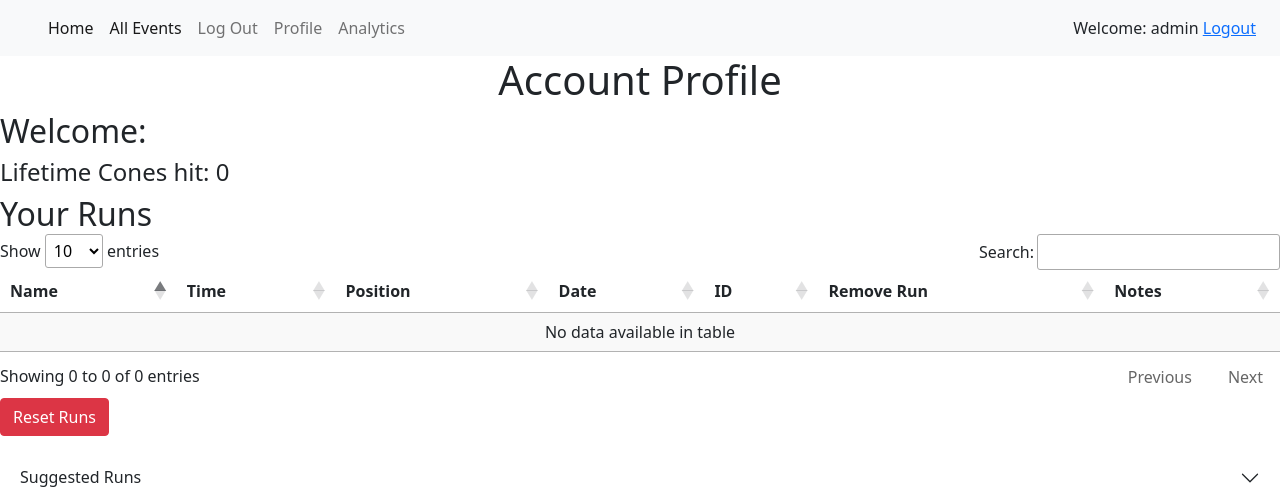
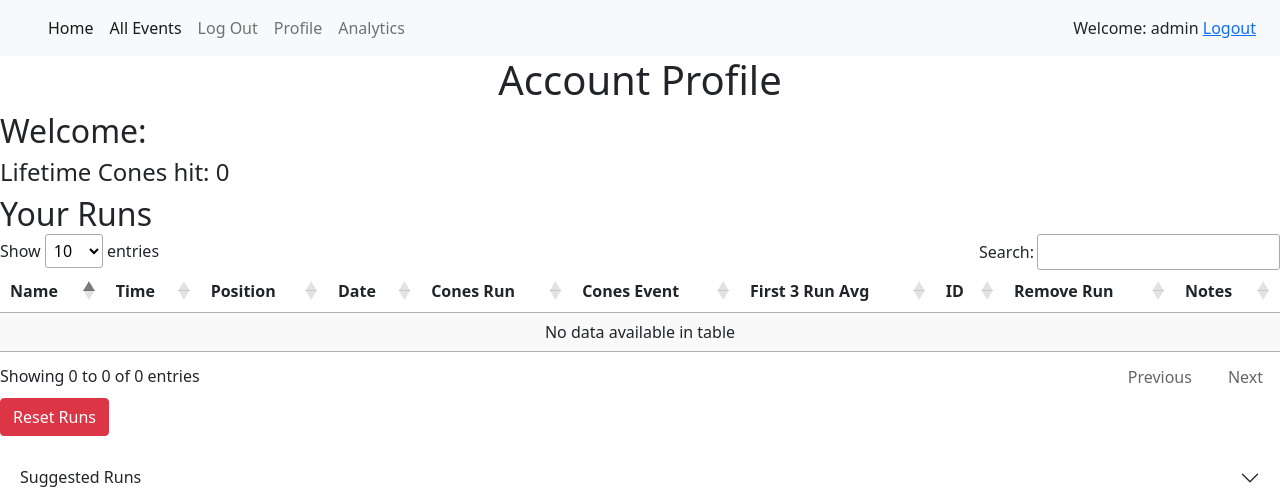
Before and after one commit to sirotras/IT391Proj, a Django app: page /user_profile/ in a window 1280 px wide. Shown: the top 500 px of the page. Run offline with Django 4.2, Linux system fonts and the light colour scheme; a user stored in the database is signed in; data comes from the database, SQL or seed files in the repository; both versions use the stored data as it was after the commit; some libraries are stand-ins or nearby versions.

Commit message:
added comments, add all run feature, fixed some things

```diff
--- a/DjangoApp/autocross/forms.py
+++ b/DjangoApp/autocross/forms.py
@@ -5,6 +5,7 @@ from django import forms
 from django.forms import ModelForm
 from .models import Run_notes
 
+#user sign up form
 class SignUpForm(UserCreationForm):
     email = forms.EmailField(widget=forms.EmailInput(attrs={'class':'form-control'}))
     first_name = forms.CharField(max_length=30, widget=forms.TextInput(attrs={'class':'form-control'}))
@@ -20,6 +21,7 @@ class SignUpForm(UserCreationForm):
         self.fields['password1'].widget.attrs['class']= 'form-control'
         self.fields['password2'].widget.attrs['class']= 'form-control'
 
+#form for run notes, allowing the select fields to be updated
 class RunNotesForm(ModelForm):
     class Meta:
         model = Run_notes
--- a/DjangoApp/autocross/models.py
+++ b/DjangoApp/autocross/models.py
@@ -146,11 +146,12 @@ class Profile(models.Model):
             self.save()
         else:
             #already in run list, remove from sugg list
-            sugg_list.remove(id)
-            self.suggestion_list = ''
-            for sugg_id in sugg_list:
-                self.suggestion_list+= (sugg_id + '|')
-            self.save()
+            if id in sugg_list:
+                sugg_list.remove(id)
+                self.suggestion_list = ''
+                for sugg_id in sugg_list:
+                    self.suggestion_list+= (sugg_id + '|')
+                self.save()
 
     def remove_from_run_list(self,id):
         '''
@@ -158,13 +159,14 @@ class Profile(models.Model):
         '''
         local_run_list = self.run_list.split('|')
         local_run_list.pop()
-        local_run_list.remove(id)
-        self.run_list = ''
-        for run_id in local_run_list:
-            self.run_list+= (run_id + '|')
-        run_note_instance = Run_notes.objects.get(b_run_id = Best_run_data.objects.get(b_run_id = int(id)))
-        run_note_instance.delete()
-        self.save()
+        if id in local_run_list:
+            local_run_list.remove(id)
+            self.run_list = ''
+            for run_id in local_run_list:
+                self.run_list+= (run_id + '|')
+            run_note_instance = Run_notes.objects.get(b_run_id = Best_run_data.objects.get(b_run_id = int(id)))
+            run_note_instance.delete()
+            self.save()
 
     def remove_from_sugg_list(self,id):
         '''
@@ -172,7 +174,8 @@ class Profile(models.Model):
         '''
         sugg_list = self.suggestion_list.split('|')
         sugg_list.pop()
-        sugg_list.remove(id)
+        if id in sugg_list:
+            sugg_list.remove(id)
         self.suggestion_list = ''
         for sugg_id in sugg_list:
             self.suggestion_list+= (sugg_id + '|')
--- a/DjangoApp/autocross/templates/autocross/all_events.html
+++ b/DjangoApp/autocross/templates/autocross/all_events.html
@@ -24,6 +24,7 @@ $(document).ready( function () {
 } );
 </script>
     <!--Add your code below here-->
+    <h2>Click a button to dislay data of that year or display all data</h2>
     <form action="#" method="get">
         <ul>
           {% for year in years %}
@@ -31,10 +32,6 @@ $(document).ready( function () {
           {% endfor %}
         </ul>
     </form>
-
-    <h2>Showing Year data below this...</h2>
-
-
 
     {% for event,runs in year_data %}
     <div class="accordion" id="accordionExample">
--- a/DjangoApp/autocross/templates/autocross/user_profile.html
+++ b/DjangoApp/autocross/templates/autocross/user_profile.html
@@ -39,6 +39,9 @@ $(document).ready( function () {
               <th>Time</th>
               <th>Position</th>
               <th>Date</th>
+              <th>Cones Run</th>
+              <th>Cones Event</th>
+              <th>First 3 Run Avg</th>
               <th>ID</th>
               <th>Remove Run</th>
               <th>Notes</th>
@@ -50,6 +53,9 @@ $(document).ready( function () {
                   <td>{{run.run_id.time}}</td>
                   <td>{{run.raw_class_position}}</td>
                   <td>{{run.run_id.event_id.date}}</td>
+                  <td>{{run.run_id.cones_hit}}</td>
+                  <td>{{run.cones_hit_event}}</td>
+                  <td>{{run.three_run_avg}}</td>
                   <td>{{run.b_run_id}}</td>
                   <td>
                     <form action="#" method="get">
@@ -136,6 +142,9 @@ $(document).ready( function () {
               <form action="#" method="get">
                 <button type="submit" class="btn btn-danger" value = "reset" name="sugg_reset">Reset Suggestions</button>
               </form>
+              <form action="#" method="get">
+                <button type="submit" class="btn btn-success" value = "reset" name="add_all">Add All  Runs</button>
+              </form>
             </div>
           </div>
         </div>
--- a/DjangoApp/autocross/views.py
+++ b/DjangoApp/autocross/views.py
@@ -27,14 +27,17 @@ def home(request):
 
 @login_required
 def user_profile(request):
+    #get current user's profile
     current_profile = request.user.profile
-    #print(current_profile.id)
+
+    #holds the current note instance by getting a note_id
     instance = None
     if(request.GET.get('note_id')):
         print("InRequest")
         print(request.GET['note_id'])
         instance = Run_notes.objects.get(note_id = int(request.GET['note_id']))
-    #form = None
+
+    #creates/updates a note instance
     if request.method == 'POST':
         form = RunNotesForm(request.POST or None, instance=instance)
         if form.is_valid():
@@ -66,9 +69,20 @@ def user_profile(request):
         current_profile.remove_all_run_notes()
         current_profile.run_list = ''
         current_profile.save()
+    #add all runs in suggestion list
+    if(request.GET.get('add_all')):
+        current_sugg_list = current_profile.suggestion_list.split('|')
+        current_sugg_list.pop()
+        for id in current_sugg_list:
+            current_profile.remove_from_sugg_list(id)
+            current_profile.add_to_run_list(id)
 
+
+
+    #gets lifetime cone count
     current_profile.count_cones()
 
+    #get suggestion, runs, and events checked list
     sugg_list = current_profile.suggestion_list.split('|')
     sugg_list.pop()
     events_checked = current_profile.events_checked_list.split('|')
@@ -89,6 +103,7 @@ def user_profile(request):
     context = {'sugg_run_list':sugg_run_list,'sugg_list':sugg_list, 'run_note_list':run_note_list,'events_checked':events_checked, 'form':form}
     return render(request, 'autocross/user_profile.html', context=context)
 
+#user signup
 class SignUpView(CreateView):
     form_class = SignUpForm
     success_url = reverse_lazy('login')
@@ -149,10 +164,10 @@ def all_events(request):
                     runs = Best_run_data.objects.select_related('run_id__event_id').filter(run_id__event_id__event_id=event.event_id)
                     year_data.append((event, runs))
         #
-    ##adding run to run list
-
+    #getting a user profile if the user is authenticated
     if request.user.is_authenticated:
         current_profile = request.user.profile
+    #adding run to run list
     if(request.GET.get('sugg_add')):
         current_profile.add_to_run_list(request.GET['sugg_add'])
     context = {'years':years,'year_data':year_data}
```
Also changed, not shown: DjangoApp/db.sqlite3.
